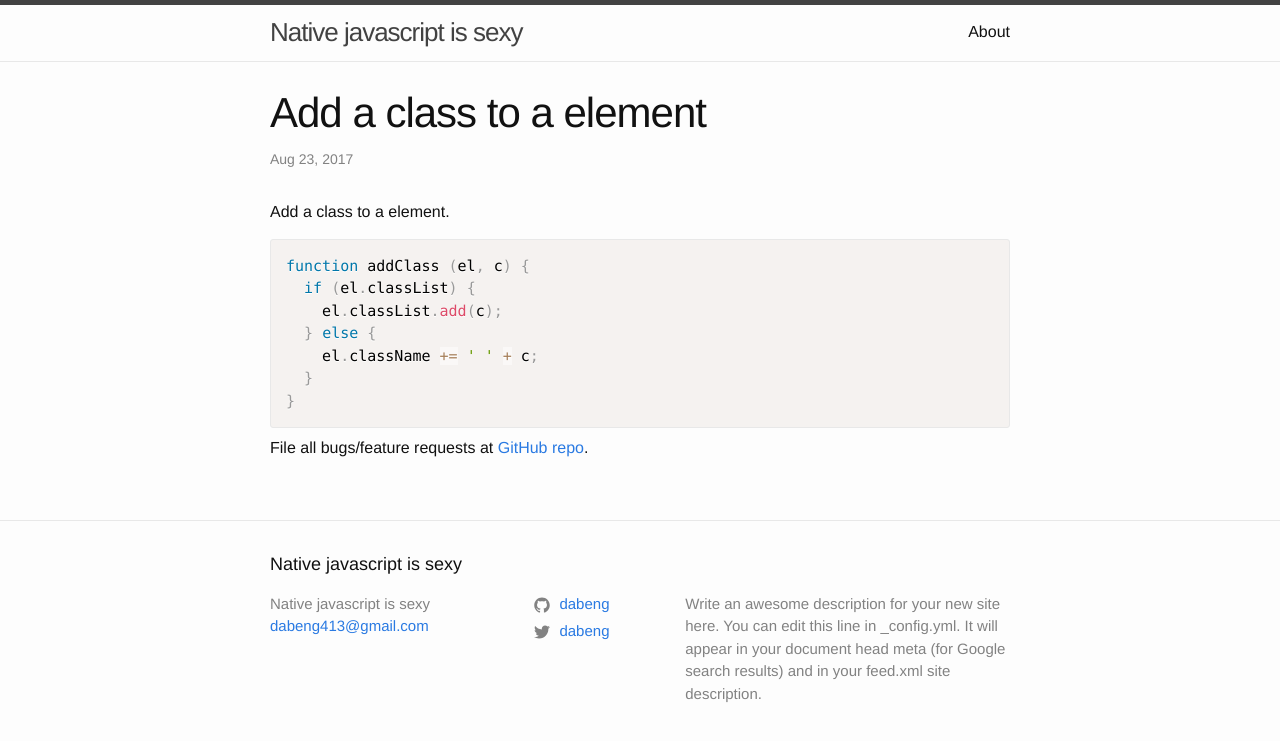
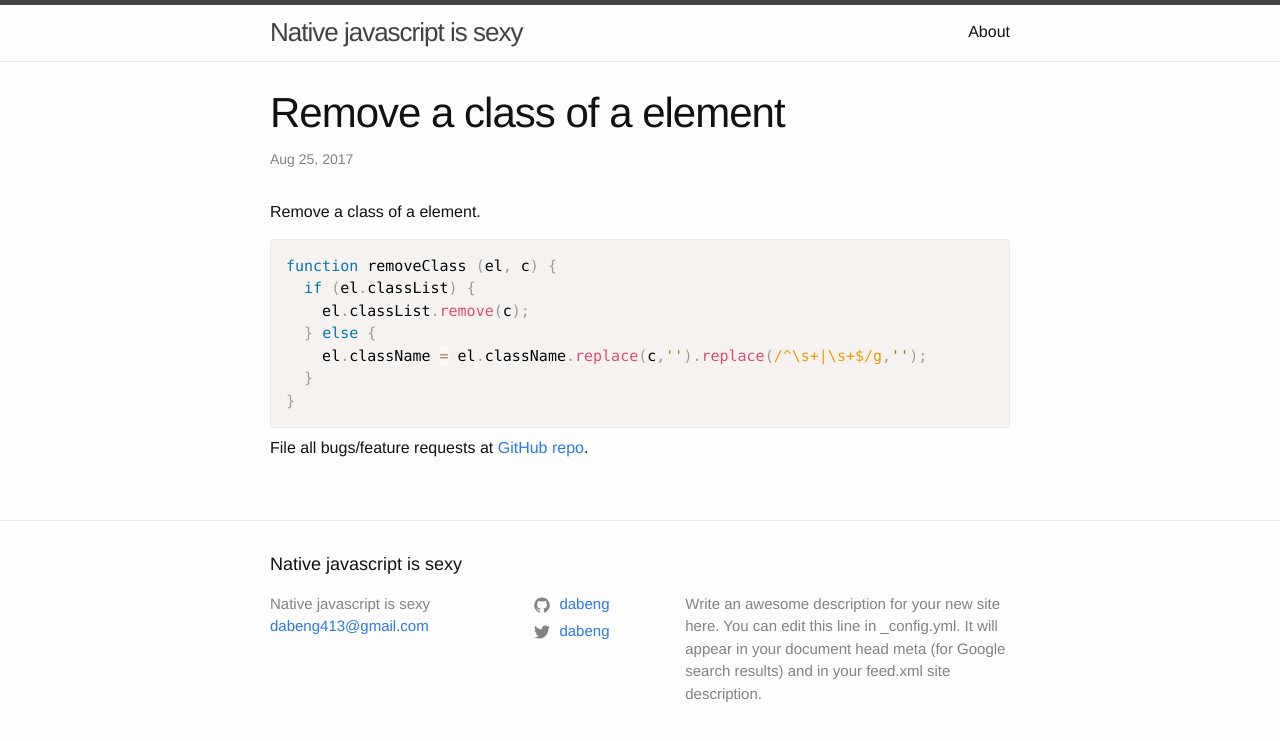
Before and after one commit to Almo7aya/native-js-is-sexy, a Jekyll site: the page built from _posts/2017-08-25-removeclass.md, in a window 1280 px wide. Shown: the top 741 px of the page. Built offline with Jekyll 4.4.1, drawn with Linux system fonts in a browser that asks for light colours.

Commit message:
update jekyll site

````diff
--- a/_layouts/home.html
+++ b/_layouts/home.html
@@ -3,7 +3,9 @@ layout: default
 ---
 
 <div class="home">
-
+  <a rel="stylesheet" href="https://github.com/dabeng/native-js-is-sexy">
+    <img src="{{ "/assets/img/heading.svg" | relative_url }}">
+  </a>
   <h1 class="page-heading">When various flowery frameworks or libraries could do no more, which is where native javascript came in.</h1>
 
   {{ content }}
--- a/_posts/2017-08-23-add-class.md
+++ b/_posts/2017-08-25-removeclass.md
@@ -1,17 +1,17 @@
 ---
 layout: post
-title:  "Add a class to a element"
-date:   2017-08-23 11:06:28 +0800
+title:  "Remove a class of a element"
+date:   2017-08-25
 categories: DOM manipulation
 ---
-Add a class to a element.
+Remove a class of a element.
 
 ```javascript
-function addClass (el, c) {
+function removeClass (el, c) {
   if (el.classList) {
-    el.classList.add(c);
+    el.classList.remove(c);
   } else {
-    el.className += ' ' + c;
+    el.className = el.className.replace(c,'').replace(/^\s+|\s+$/g,'');
   }
 }
 ```
````
Also changed, not shown: _posts/2017-08-23-addclass.md (added, +29 -0 lines), _posts/2017-08-25-hasclass.md (added, +17 -0 lines), Gemfile.lock, assets/img/heading.svg (added), assets/img/perf-addclass.png (added).
